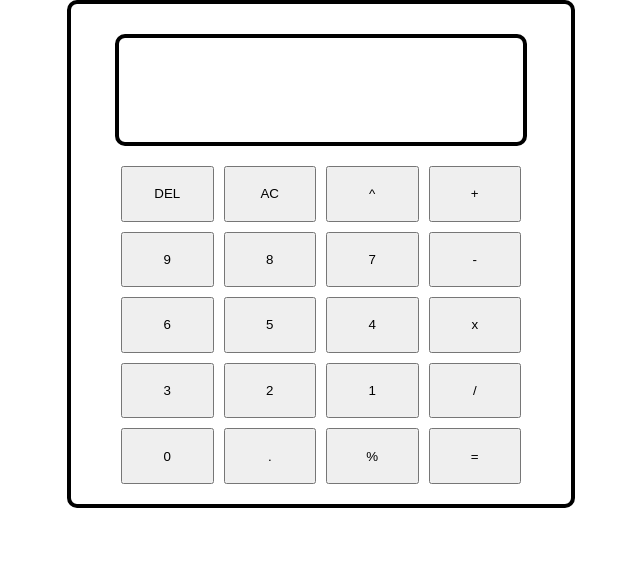
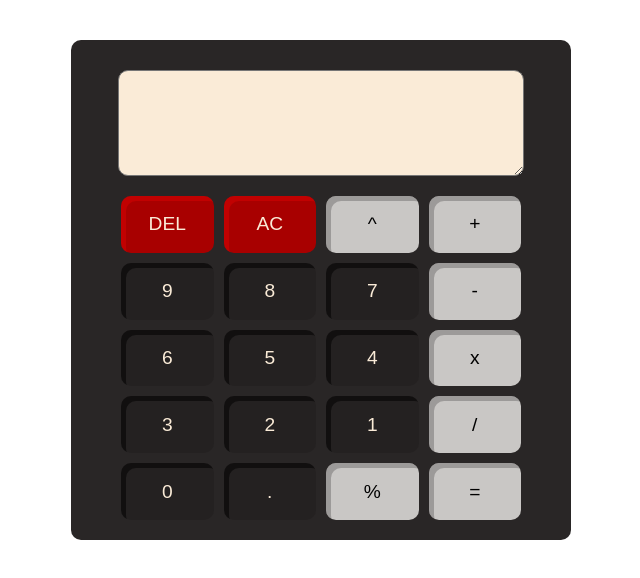
Before and after one commit to Gbengz123/Calculator, a plain HTML site: page index.html in a window 1280 px wide. Shown: the whole page, without its empty margins (319-959 px from the left). Drawn offline with Linux system fonts and the light colour scheme.

Commit message:
Add styling to calculator

```diff
--- a/style.css
+++ b/style.css
@@ -4,26 +4,27 @@ body{
     justify-content: center;
 }
 
-#screen {
-    font-size: 40px;
-    resize: none;
-    height: 100px;
-    width: 400px;
-    border: 4px black solid;
+#calculator{
+    margin-top: 40px;
     border-radius: 10px;
-    margin-top: 30px;
-    flex: 0 0 auto;
-}
-
-#calculator{
-    border: 4px black solid;
-    border-radius: 10px;
+    background-color: rgb(41, 38, 38);
     display: flex;
     flex-direction: column;
     align-items: center;
     gap: 20px;
     width: 500px;
     height: 500px;
+}
+
+#screen {
+    font-family:Verdana, Geneva, Tahoma, sans-serif;
+    background-color: antiquewhite;
+    font-size: 40px;
+    height: 100px;
+    width: 400px;
+    border-radius: 10px;
+    margin-top: 30px;
+    flex: 0 0 auto;
 }
 
 #button-controls{
@@ -38,4 +39,24 @@ body{
 .c-button {
     width: 92.5px;
     flex: 0 0 auto;
+    border-radius: 10px;
+    border: none;
+    color: antiquewhite;
+    font-size: larger;
 }
+
+.c-button.num{
+    background-color: rgba(36, 33, 33, 0.945);
+    box-shadow: inset 5px 5px rgba(0, 0, 0, 0.534)
+}
+
+#ac, #del{
+    background-color: rgb(168, 0, 0);
+    box-shadow: inset 5px 5px rgba(216, 2, 2, 0.534)
+}
+
+.c-button.operator, #period, #equal{
+    color: black;
+    background-color: rgb(201, 199, 197);
+    box-shadow: inset 5px 5px rgba(119, 114, 114, 0.534)
+}
```
